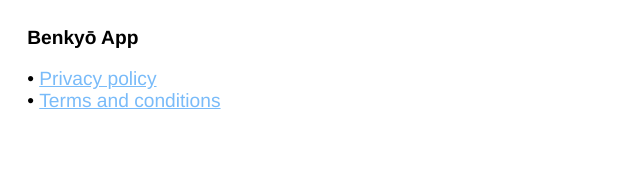
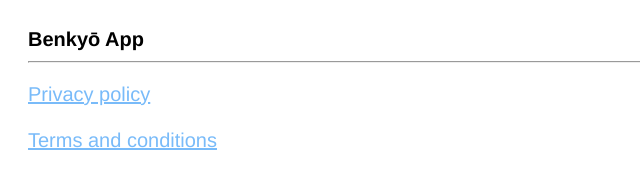
Before and after one commit to RomainPellen/RomainPellen.github.io, a plain HTML site: page app/benkyo/legal/index.html in a window 1280 px wide. Shown: the whole page, without its empty margins (0-640 px from the left). Drawn offline with Linux system fonts and the light colour scheme.

Commit message:
updated links

```diff
--- a/app/benkyo/legal/index.html
+++ b/app/benkyo/legal/index.html
@@ -13,16 +13,18 @@
       }
       body {
         font-family: 'Helvetica Neue', Helvetica, Arial, sans-serif; padding:1em;
-        font-size: 1.2em;
+        font-size: 1.25em;
       }
       </style>
     </head>
     <body>
     <strong>Benkyō App</strong>
+    <hr />
     <p>
-      • <a href = "privacypolicy.html">Privacy policy</a>
+      <a href = "privacy.html">Privacy policy</a>
       <br />
-      • <a href = "termsandconditions.html">Terms and conditions</a>
+      <br />
+      <a href = "terms.html">Terms and conditions</a>
     </p>
     </body>
     </html>
```
Also changed, not shown: 1 other file.
